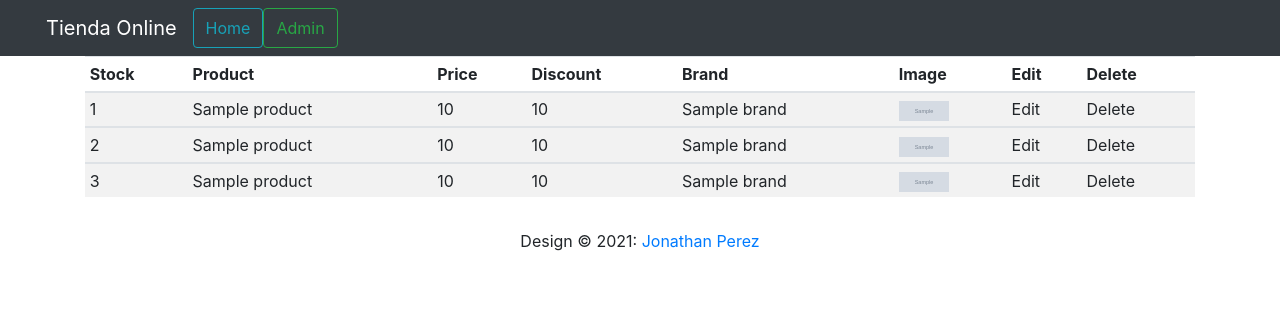
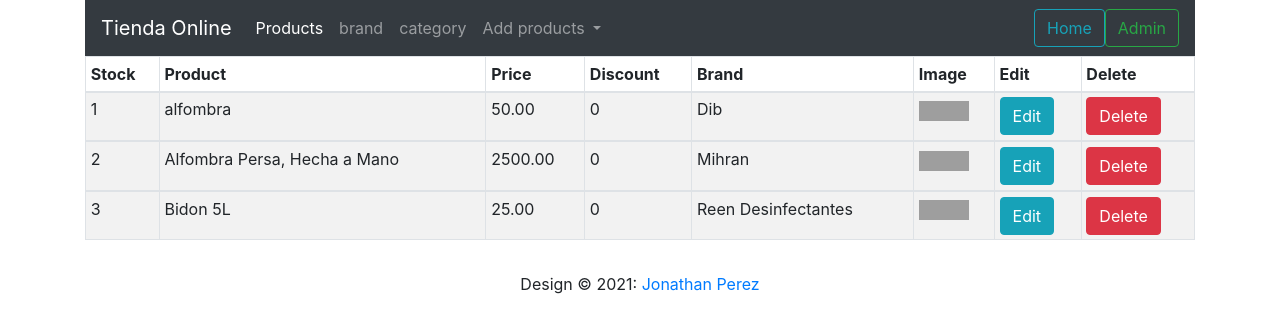
Before and after one commit to JonathanPerezVoulquin/Ecommerce, a Flask app: template shop/templates/admin/index.html in a window 1280 px wide. Shown: the top 333 px of the page. Run offline with Flask 2, Linux system fonts and the light colour scheme; data comes from the database, SQL or seed files in the repository; both versions use the stored data as it was after the commit; tables that the repository leaves empty hold one stand-in row (values such as "Sample post"); the template is opened without the code that fills it: values that come from a table or form of the project are taken from there, most other values are stand-ins (such as "Sample title", 1, 10 or a date in 2020); grey boxes marked "Sample" are stand-in pictures; some libraries are stand-ins or nearby versions; grey boxes are pictures that could not be loaded.

Commit message:
display products in admin pag.(fixed)

```diff
--- a/run.py
+++ b/run.py
@@ -1,5 +1,4 @@
 from shop import app
-
 
 if __name__ == "__main__":
     app.run(debug=True, port=7000)
--- a/shop/products/routes.py
+++ b/shop/products/routes.py
@@ -94,9 +94,10 @@
                              brand_id = brand, category_id = category,
                              image_1 = image_1, image_2 = image_2, image_3 = image_3)
         db.session.add(addpro)
+        db.session.commit()
         flash(f'The product {name} has breen added to your database','success')
         return redirect(url_for('admin'))
-        db.session.commit()
+
 
     return render_template('products/addproduct.html', title='Add Product Page',form=form, brands=brands,
                            categories=categories)
--- a/shop/templates/admin/index.html
+++ b/shop/templates/admin/index.html
@@ -1,20 +1,49 @@
 {% extends 'layout.html'%}
 {% block content%}
+<div class="container-fluid">
 
-<nav class="navbar navbar-dark bg-dark">
 
-  <div class="container-fluid">
-        <form class="container-fluid d-flex flex-row">
-            <a class="navbar-brand" href="#">Tienda Online</a>
+  </div>
+
+    <div class="container">
+        <nav class="navbar navbar-expand-lg navbar-dark bg-dark">
+            <a class="navbar-brand" href="{{url_for('admin')}}">Tienda Online</a>
+            <button class="navbar-toggler" type="button" data-toggle="collapse" data-target="#navbarNavDropdown" aria-controls="navbarNavDropdown" aria-expanded="false" aria-label="Toggle navigation">
+              <span class="navbar-toggler-icon"></span>
+            </button>
+            <div class="collapse navbar-collapse" id="navbarNavDropdown">
+              <ul class="navbar-nav">
+                <li class="nav-item active">
+                  <a class="nav-link" href="{{url_for('admin')}}">Products <span class="sr-only">(current)</span></a>
+                </li>
+                <li class="nav-item">
+                  <a class="nav-link" href="">brand</a>
+                </li>
+                <li class="nav-item">
+                  <a class="nav-link" href="">category</a>
+                </li>
+                <li class="nav-item dropdown">
+                  <a class="nav-link dropdown-toggle" href="#" id="navbarDropdownMenuLink" role="button" data-toggle="dropdown" aria-haspopup="true" aria-expanded="false">
+                    Add products
+                  </a>
+                  <div class="dropdown-menu" aria-labelledby="navbarDropdownMenuLink">
+                    <a class="dropdown-item" href="{{url_for('addproduct')}}">Add product</a>
+                    <a class="dropdown-item" href="{{url_for('addbrand')}}">add brand</a>
+                    <a class="dropdown-item" href="{{url_for('addcat')}}">add category</a>
+                  </div>
+                </li>
+              </ul>
+            </div>
+
             <button class="btn btn-outline-info me-2" type="button">Home</button>
             <button class="btn btn-outline-success me-2" type="button">Admin</button>
-         </form>
 
-  </div>
-</nav>
+          </nav>
+    </div>
+
 <div class="container">
     {% include '_messages.html'%}
-    <table class="table table-sm table-condense table-striped">
+    <table class="table table-sm table-bordered table-striped">
         <thead>
             <th>Stock</th>
             <th>Product</th>
@@ -25,7 +54,7 @@
             <th>Edit</th>
             <th>Delete</th>
         </thead>
-            {% for p in products %}
+            {% for product in products %}
         <tbody>
                 <tr>
                     <td>{{ loop.index }}</td>
@@ -34,8 +63,8 @@
                     <td>{{ product.discount }}</td>
                     <td>{{ product.brand.name}}</td>
                     <td><img src="{{url_for('static',filename='images/' + product.image_1)}}" alt="{{product.name}}" width="50" height="20"></td>
-                    <td>Edit</td>
-                    <td>Delete</td>
+                    <td><button class="btn btn-info">Edit</button></td>
+                    <td><button class="btn btn-danger">Delete</button></td>
                 </tr>
             {% endfor %}
         </tbody>
```
Also changed, not shown: shop/shop.db (added), shop/test.db.
